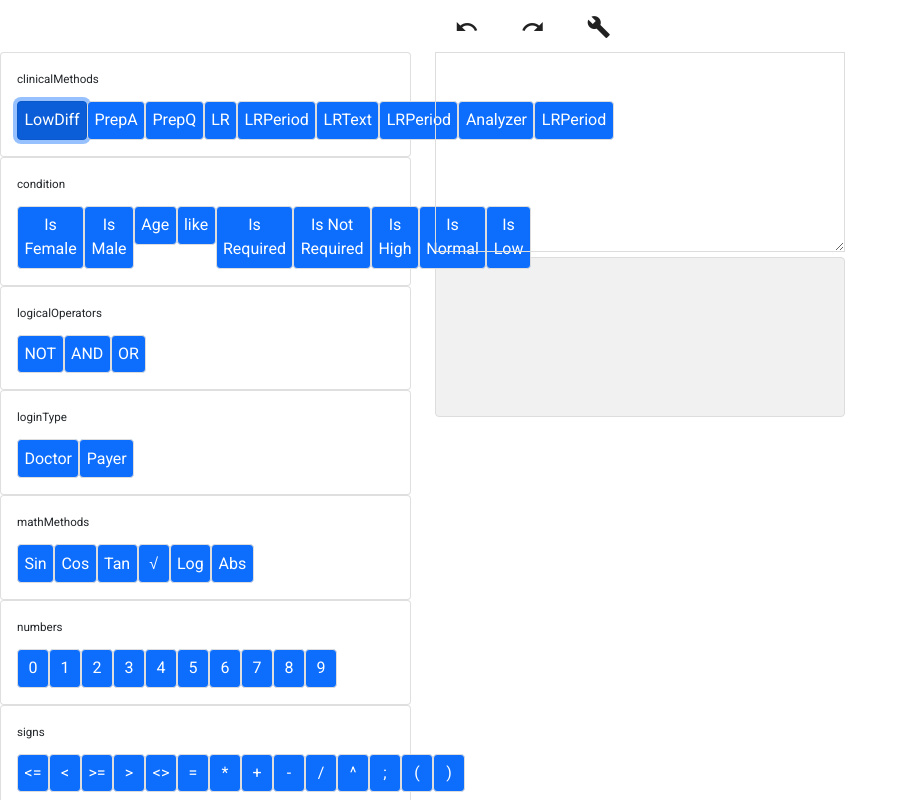
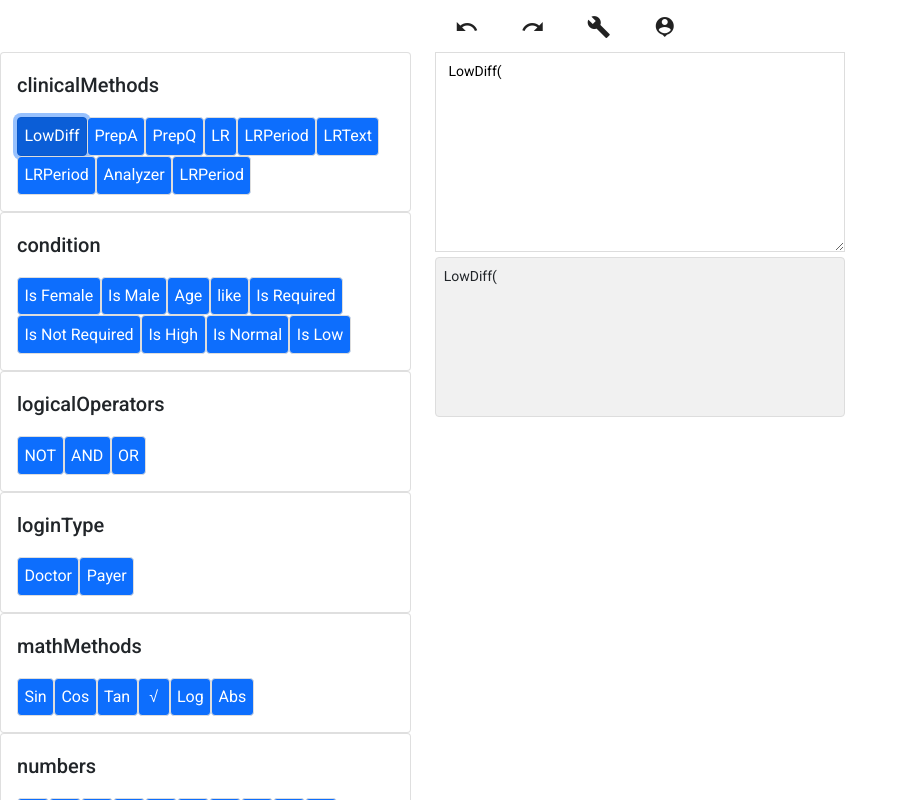
Before and after one commit to AMohamedZaki/Anguler_Custom_Medical_Formula, an Angular app: page / in a window 1280 px wide. Both pictures are taken after a click on the button "LowDiff". Shown: the top 800 px of the page, without its empty margins (0-908 px from the left). Built offline with nearby package versions, Linux system fonts and the light colour scheme.

Commit message:
Handle Edit Format

```diff
--- a/src/app/app.component.html
+++ b/src/app/app.component.html
@@ -1,24 +1,22 @@
 <div class="row">
   <div class="col-4"></div>
   <div class="col-4">
-    <app-tool-bar></app-tool-bar>
+    <app-tool-bar [formulaList]="formulaList" (OnFormulaSaved)="setTextArea($event)"></app-tool-bar>
   </div>
-  <div class="col-4"></div>
 </div>
 
 <div class="row">
   <div class="col-4">
-    <div class="card" style="width: 100%" *ngFor="let key of keys">
+    <div class="card" *ngFor="let key of keys">
       <div class="card-body">
-        <h5 class="card-title">{{ getTypeNameById(key) }}</h5>
-        <div class="example-button-row">
-          <div class="example-flex-container">
-            <div class="example-button-container">
-              <ng-template ngFor let-tag [ngForOf]="tagsByType[key]">
-                  <app-buttons (onTagClick)="AppendText($event)" [tag]="tag"></app-buttons>
-                </ng-template>
-            </div>
-          </div>
+        <h2 class="card-title">{{ getTypeNameById(key) }}</h2>
+        <div class="example-flex-container">
+          <ng-template ngFor let-tag [ngForOf]="tagsByType[key]">
+            <app-buttons
+              (onTagClick)="AppendText($event)"
+              [tag]="tag"
+            ></app-buttons>
+          </ng-template>
         </div>
       </div>
     </div>
@@ -33,17 +31,15 @@
       translate="no"
       spellcheck="false"
       #formatText
-      (blur)="blur(formatText)"
     >
     </textarea>
 
     <p
       class="content"
-      [innerHTML]="textAreaText"
+      [innerHTML]="paragraphText"
       style="height: 200px; overflow-y: scroll"
     ></p>
   </div>
   <div class="col-4">
-    {{ textAreaText }}
   </div>
 </div>
--- a/src/app/app.component.ts
+++ b/src/app/app.component.ts
@@ -1,4 +1,5 @@
 import { Component, OnInit } from '@angular/core';
+import { MatDialog } from '@angular/material/dialog';
 import { DomSanitizer, SafeHtml } from '@angular/platform-browser';
 import { CloneObject, getTags, getTypes } from './helper/helper';
 import { Tag } from './model/tag';
@@ -13,6 +14,7 @@ import { BracketService } from './service/bracket.service';
 export class AppComponent implements OnInit {
   title = 'editor';
   textAreaText: SafeHtml;
+  paragraphText: SafeHtml;
   tags: Tag[] = [];
   tagsByType: { id: [string]; tags: Tag[] } = {} as {
     id: [string];
@@ -20,6 +22,10 @@ export class AppComponent implements OnInit {
   };
   keys: string[] = [];
   tagTypeEnum = TagTypeEnum;
+
+  formulaList: Tag[] = [];
+  undoList: Tag[] = [];
+  redoList: Tag[] = [];
 
   constructor(
     private sanitizer: DomSanitizer,
@@ -37,10 +43,10 @@ export class AppComponent implements OnInit {
     this.keys = Object.keys(this.tagsByType);
   }
 
-  blur(event: any) {
-    let textAreaText = CloneObject(event.value);
-    textAreaText = this.bracketService.formatText(textAreaText);
-    this.textAreaText = this.sanitizer.bypassSecurityTrustHtml(textAreaText);
+  handleText() {
+    const paragraphText = CloneObject(this.textAreaText);
+    this.paragraphText = this.bracketService.formatText(paragraphText);
+    // this.textAreaText = this.sanitizer.bypassSecurityTrustHtml(textAreaText);
   }
 
   groupByTagType(tags: Tag[]) {
@@ -61,6 +67,15 @@ export class AppComponent implements OnInit {
   }
 
   AppendText(event: Tag) {
-    console.log(event);
+    this.formulaList.push(event);
+    this.textAreaText = this.formulaList.map((it) => it.FieldName).join('');
+    this.handleText();
+  }
+
+  setTextArea(event: Tag[]) {
+    if (event && event.length > 0) {
+      this.textAreaText = event.map((it) => it.FieldName).join('');
+      this.handleText();
+    }
   }
 }
--- a/src/app/app.module.ts
+++ b/src/app/app.module.ts
@@ -10,9 +10,10 @@ import { DemoMaterialModule } from './material-module';
 import { BracketService } from './service/bracket.service';
 import { SafeHtml } from './pipe/safeByHtml.pipe';
 import { ButtonsComponent } from './buttons/buttons.component';
+import { EditDialogComponent } from './edit-dialog/edit-dialog.component';
 
 @NgModule({
-  declarations: [AppComponent, ToolBarComponent, SafeHtml, ButtonsComponent],
+  declarations: [AppComponent, ToolBarComponent, SafeHtml, ButtonsComponent, EditDialogComponent],
   imports: [
     BrowserModule,
     AppRoutingModule,
--- /dev/null
+++ b/src/app/edit-dialog/edit-dialog.component.html
@@ -0,0 +1,21 @@
+<h2 mat-dialog-title>Edit Formula</h2>
+<mat-dialog-content class="mat-typography">
+  <div cdkDropList class="example-list" (cdkDropListDropped)="drop($event)">
+    <div class="example-box" *ngFor="let tag of updatedData" cdkDrag>
+      <div class="example-custom-placeholder" *cdkDragPlaceholder></div>
+      {{ tag.Name }}
+    </div>
+  </div>
+</mat-dialog-content>
+<mat-dialog-actions align="end">
+  <button mat-button (click)="closeDialog()">Cancel</button>
+  <button
+    mat-raised-button
+    color="primary"
+    [mat-dialog-close]="true"
+    cdkFocusInitial
+    (click)="SaveFormula()"
+  >
+    Install
+  </button>
+</mat-dialog-actions>
--- /dev/null
+++ b/src/app/edit-dialog/edit-dialog.component.scss
@@ -0,0 +1,51 @@
+.example-list {
+    width: 500px;
+    max-width: 100%;
+    border: solid 1px #ccc;
+    min-height: 60px;
+    display: block;
+    background: white;
+    border-radius: 4px;
+    overflow: hidden;
+  }
+
+  .example-box {
+    padding: 20px 10px;
+    border-bottom: solid 1px #ccc;
+    color: rgba(0, 0, 0, 0.87);
+    display: flex;
+    flex-direction: row;
+    align-items: center;
+    justify-content: space-between;
+    box-sizing: border-box;
+    cursor: move;
+    background: white;
+    font-size: 14px;
+  }
+
+  .cdk-drag-preview {
+    box-sizing: border-box;
+    border-radius: 4px;
+    box-shadow: 0 5px 5px -3px rgba(0, 0, 0, 0.2),
+                0 8px 10px 1px rgba(0, 0, 0, 0.14),
+                0 3px 14px 2px rgba(0, 0, 0, 0.12);
+  }
+
+  .cdk-drag-animating {
+    transition: transform 250ms cubic-bezier(0, 0, 0.2, 1);
+  }
+
+  .example-box:last-child {
+    border: none;
+  }
+
+  .example-list.cdk-drop-list-dragging .example-box:not(.cdk-drag-placeholder) {
+    transition: transform 250ms cubic-bezier(0, 0, 0.2, 1);
+  }
+
+  .example-custom-placeholder {
+    background: #ccc;
+    border: dotted 3px #999;
+    min-height: 60px;
+    transition: transform 250ms cubic-bezier(0, 0, 0.2, 1);
+  }
--- /dev/null
+++ b/src/app/edit-dialog/edit-dialog.component.ts
@@ -0,0 +1,38 @@
+import { CdkDragDrop, moveItemInArray } from '@angular/cdk/drag-drop';
+import { Component, Inject, OnInit } from '@angular/core';
+import { MatDialogRef, MAT_DIALOG_DATA } from '@angular/material/dialog';
+import { MatSnackBar } from '@angular/material/snack-bar';
+import { CloneObject } from '../helper/helper';
+import { Tag } from '../model/tag';
+
+@Component({
+  selector: 'app-edit-dialog',
+  templateUrl: './edit-dialog.component.html',
+  styleUrls: ['./edit-dialog.component.scss'],
+})
+export class EditDialogComponent implements OnInit {
+  updatedData: Tag[] = [];
+
+  constructor(
+    public dialogRef: MatDialogRef<EditDialogComponent>,
+    @Inject(MAT_DIALOG_DATA) public data: { tags: Tag[]},
+    private _snackBar: MatSnackBar
+  ) {}
+
+  ngOnInit(): void {
+    this.updatedData = CloneObject(this.data.tags);
+  }
+
+  SaveFormula() {
+    this._snackBar.open('Data Saved Successfully', '', { duration: 3000 });
+    this.dialogRef.close(this.updatedData);
+  }
+
+  closeDialog() {
+    this.dialogRef.close();
+  }
+
+  drop(event: CdkDragDrop<Tag[]>) {
+    moveItemInArray(this.updatedData, event.previousIndex, event.currentIndex);
+  }
+}
--- a/src/app/tool-bar/tool-bar.component.html
+++ b/src/app/tool-bar/tool-bar.component.html
@@ -27,6 +27,16 @@
           <mat-icon matTooltip="test">build</mat-icon>
         </button>
       </div>
+      <div class="example-button-container" *ngIf="formulaList && formulaList.length > 0">
+        <button
+          matTooltip="Edit"
+          mat-flat-button
+          aria-label="Example icon button with a menu icon"
+          (click)="EditFormula()"
+        >
+          <mat-icon>person_pin</mat-icon>
+        </button>
+      </div>
     </div>
   </div>
 </section>
--- a/src/app/tool-bar/tool-bar.component.ts
+++ b/src/app/tool-bar/tool-bar.component.ts
@@ -1,4 +1,7 @@
-import { Component, OnInit } from '@angular/core';
+import { Component, Input, OnInit, Output, EventEmitter } from '@angular/core';
+import { MatDialog } from '@angular/material/dialog';
+import { EditDialogComponent } from '../edit-dialog/edit-dialog.component';
+import { Tag } from '../model/tag';
 
 @Component({
   selector: 'app-tool-bar',
@@ -7,9 +10,22 @@ import { Component, OnInit } from '@angular/core';
 })
 export class ToolBarComponent implements OnInit {
 
-  constructor() { }
+  @Input() formulaList: Tag[] = [];
+  @Output() OnFormulaSaved = new EventEmitter();
+  constructor(public dialog: MatDialog) { }
 
   ngOnInit(): void {
   }
 
+
+  EditFormula(): void {
+    const dialogRef = this.dialog.open(EditDialogComponent, {
+      data: { tags: this.formulaList}
+    });
+
+    dialogRef.afterClosed().subscribe((result: Tag[]) => {
+      this.OnFormulaSaved.emit(result);
+    });
+  }
+
 }
```
